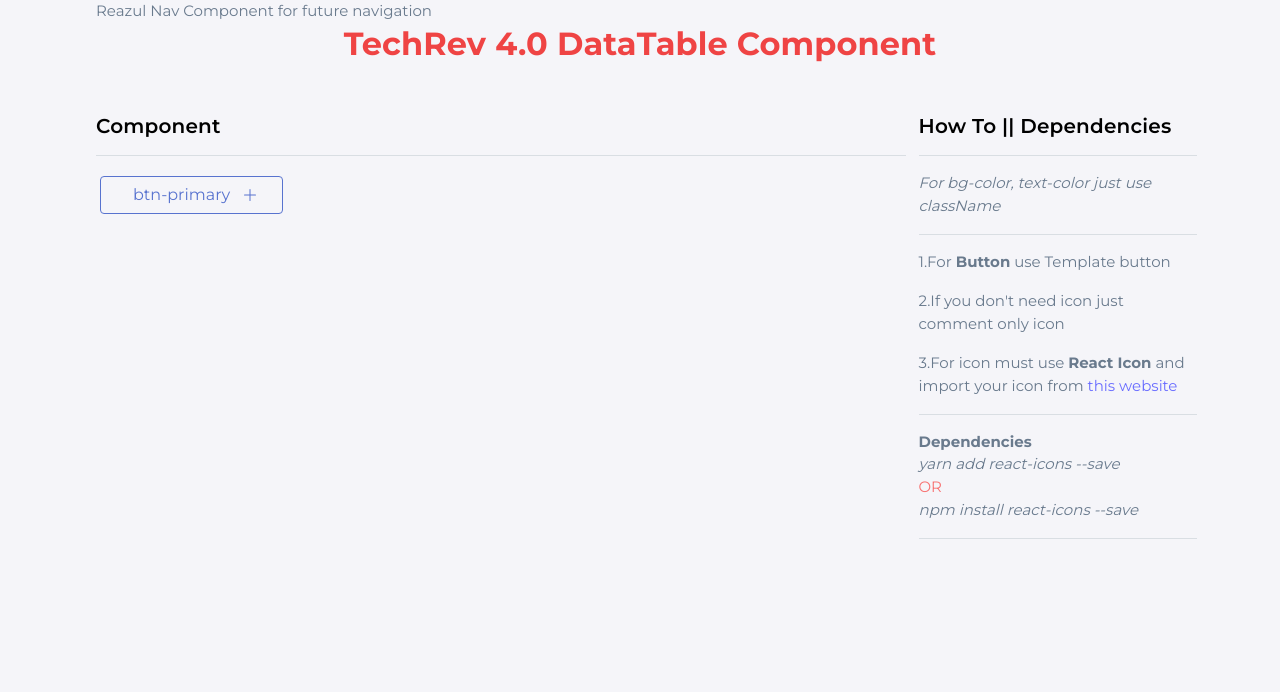
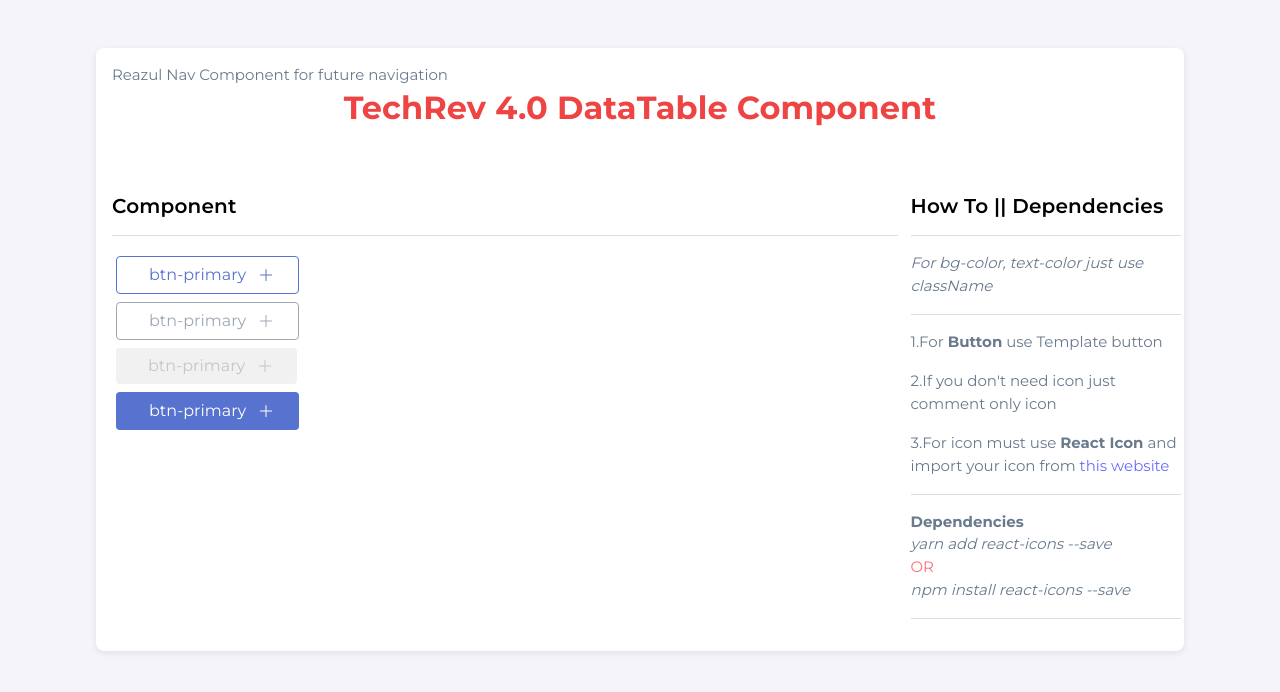
Before and after one commit to tekrev04/Breeze-Next-Component, a Next.js app: page /reazul/elements in a window 1280 px wide. Shown: the top 692 px of the page. Built offline with nearby package versions, Linux system fonts and the light colour scheme.

Commit message:
Elements component - buttonComponent

```diff
--- a/components/reazul/elements/buttonComponent.js
+++ b/components/reazul/elements/buttonComponent.js
@@ -5,7 +5,10 @@ function ButtonComponent(props) {
     console.log(props);
     return (
         <div>
-            <button className={`btn ${props.class}`} onClick={props.btnOnClick} >
+            <button
+                className={`btn ${props.class}`}
+                disabled={props.disabled === true ? true : false}
+                onClick={props.btnOnClick}>
                 <div className="btn-flex">
                     {props.btnText}
                     <span>{props.btnIcon}</span>
--- a/components/reazul/elements/index.js
+++ b/components/reazul/elements/index.js
@@ -15,7 +15,32 @@ function ElementsComponent() {
                 btnText={"btn-primary"}
                 btnIcon={<BsPlusLg />}
                 btnOnClick={handleClick}
+                disabled={false}
             />
+            <ButtonComponent
+                class={"outline-primary"}
+                btnText={"btn-primary"}
+                btnIcon={<BsPlusLg />}
+                btnOnClick={handleClick}
+                disabled={true}
+            />
+
+            <ButtonComponent
+                class={"btn-primary"}
+                btnText={"btn-primary"}
+                btnIcon={<BsPlusLg />}
+                btnOnClick={handleClick}
+                disabled={true}
+            />
+
+            <ButtonComponent
+                class={"btn-primary"}
+                btnText={"btn-primary"}
+                btnIcon={<BsPlusLg />}
+                btnOnClick={handleClick}
+                disabled={false}
+            />
+
 
         </div>
     );
--- a/pages/_app.js
+++ b/pages/_app.js
@@ -1,7 +1,7 @@
 import '../styles/tailwind.config.css'
 import 'tailwindcss/tailwind.css'
 import 'bootstrap/dist/css/bootstrap.css';
-import '../styles/App.css';
+import '../styles/app.css';
 import { useEffect } from 'react';
 export default function App({ Component, pageProps }) {
 
--- a/pages/reazul/elements/index.js
+++ b/pages/reazul/elements/index.js
@@ -6,7 +6,8 @@ import React, { Component } from "react";
 export default class Elements extends Component {
     render() {
         return (
-            <div className="container">
+            <div className="container mt-5">
+                <div className="card p-3">
                     <ReazulNavComponent />
                     <h3 className="text-center font-bold text-red-500"> TechRev 4.0 DataTable Component</h3>
                     <div className="row mt-5">
@@ -47,6 +48,7 @@ export default class Elements extends Component {
                         </div>
                     </div>
                 </div>
+            </div>
         );
     }
 }
--- a/styles/app.css
+++ b/styles/app.css
@@ -5,59 +5,59 @@
     --font-family: "Montserrat";
 
     /* Text Colors */
-    --text-primary: #5873CF;
+    --text-primary: #5873cf;
     --text-secondary: #515151;
-    --text-success: #50AF47;
-    --text-info: #79BDAB;
-    --text-warning: #FFEE11;
-    --text-danger: #FF5500;
+    --text-success: #50af47;
+    --text-info: #79bdab;
+    --text-warning: #ffee11;
+    --text-danger: #ff5500;
     --text-dark: #000000;
-    --text-deactive: #7C7C7C;
+    --text-deactive: #7c7c7c;
     --text-white: #ffffff;
 
     /* Theme Color */
-    --primary: #5873CF;
-    --primary-dark: #4564CA;
-    --primary-light: #B5C1EA;
+    --primary: #5873cf;
+    --primary-dark: #4564ca;
+    --primary-light: #b5c1ea;
 
     --secondary: #515151;
 
-    --success: #50AF47;
-    --success-dark: #447F40;
-    --success-light: #81BE6E;
+    --success: #50af47;
+    --success-dark: #447f40;
+    --success-light: #81be6e;
 
-    --info: #79BDAB;
-    --info-dark: #6CA898;
-    --info-light: #AFD7CD;
+    --info: #79bdab;
+    --info-dark: #6ca898;
+    --info-light: #afd7cd;
 
-    --warning: #FFEE11;
-    --warning-dark: #E7D728;
-    --warning-light: #FEF28B;
+    --warning: #ffee11;
+    --warning-dark: #e7d728;
+    --warning-light: #fef28b;
 
-    --danger: #FF5500;
-    --danger-dark: #C14F27;
-    --danger-light: #F3723A;
+    --danger: #ff5500;
+    --danger-dark: #c14f27;
+    --danger-light: #f3723a;
 
     --dark: #000000;
     --dark-900: #515151;
-    --dark-800: #7C7C7C;
-    --dark-700: #A8A8A8;
-    --dark-600: #D3D3D3;
-    --dark-500: #EAEAEA;
-    --dark-400: #F5F5F5;
+    --dark-800: #7c7c7c;
+    --dark-700: #a8a8a8;
+    --dark-600: #d3d3d3;
+    --dark-500: #eaeaea;
+    --dark-400: #f5f5f5;
 
-    --light: #FFFFFF;
+    --light: #ffffff;
 
     /* for diactive */
-    --deactive: #EAEAEA;
-    --deactive-dark: #A8A8A8;
+    --deactive: #eaeaea;
+    --deactive-dark: #a8a8a8;
 
     /* for input field */
-    --input-border: #7C7C7C;
-    --input-text: #A8A8A8;
+    --input-border: #7c7c7c;
+    --input-text: #a8a8a8;
 
-    --input-border-focus: #50AF47;
-    --input-text-focus: #50AF47;
+    --input-border-focus: #50af47;
+    --input-text-focus: #50af47;
 }
 
 * {
@@ -277,10 +277,11 @@
 
 /* btn hover color */
 .btn-primary {
-      background: var(--primary) !important;
+    background: var(--primary);
+    color: var(--light);
 }
 .btn-primary:hover {
-      background: var(--primary-dark) !important;
+    background: var(--primary-dark);
 }
 .outline-primary {
     border: 1px solid var(--primary);
@@ -316,12 +317,10 @@
     background: var(--danger-dark) !important;
 }
 
-  .disable {
-      background: var(--deactive);
-      color: var(--text-deactive);
-  }
-  .disable:hover {
-      background: var(--deactive-dark) !important;
+.btn-primary:disabled {
+    background-color: var(--deactive) ;
+    color: var(--deactive-dark);
+    border: none;
 }
 
 /* ********** badge ********** */
@@ -472,7 +471,5 @@
 .teknovus-table tr {
     color: var(--input-text);
 }
-
-
 @import './font_size.css';
 @import './paris.css';
```
Also changed, not shown: components/reazul/elements/typography.js (line endings or trailing spaces). Lines whose indentation alone changed are shown as unchanged.
